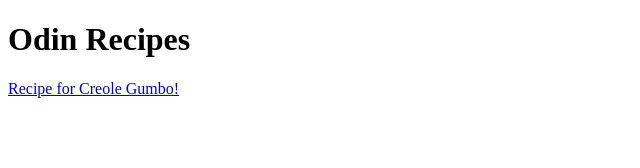
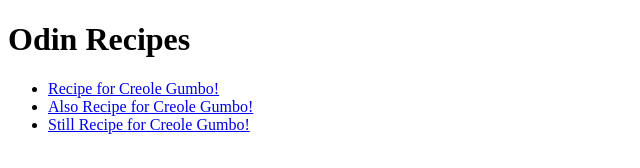
Before and after one commit to unafoca/odin-recipes, a plain HTML site: page index.html in a window 1280 px wide. Shown: the whole page, without its empty margins (0-640 px from the left). Drawn offline with Linux system fonts and the light colour scheme.

Commit message:
pretend to add more recipes

```diff
--- a/index.html
+++ b/index.html
@@ -7,7 +7,11 @@
 
     <body>
         <h1>Odin Recipes</h1>
-        <a href="recipes/creole_gumbo.html">Recipe for Creole Gumbo!</a>
+        <ul>
+            <li><a href="recipes/creole_gumbo.html">Recipe for Creole Gumbo!</a></li>
+            <li><a href="recipes/creole_gumbo.html">Also Recipe for Creole Gumbo!</a></li>
+            <li><a href="recipes/creole_gumbo.html">Still Recipe for Creole Gumbo!</a></li>
+        </ul>
 
     </body>
 </html>
```
